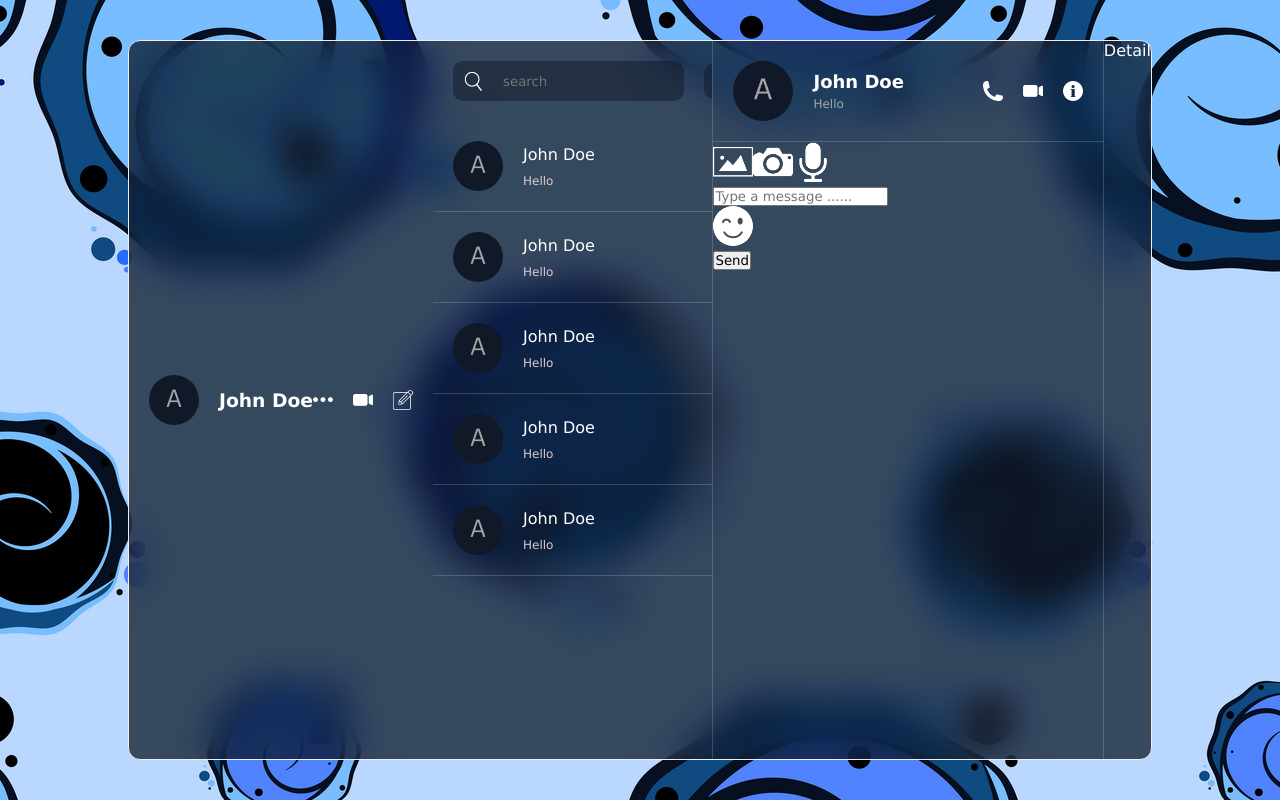
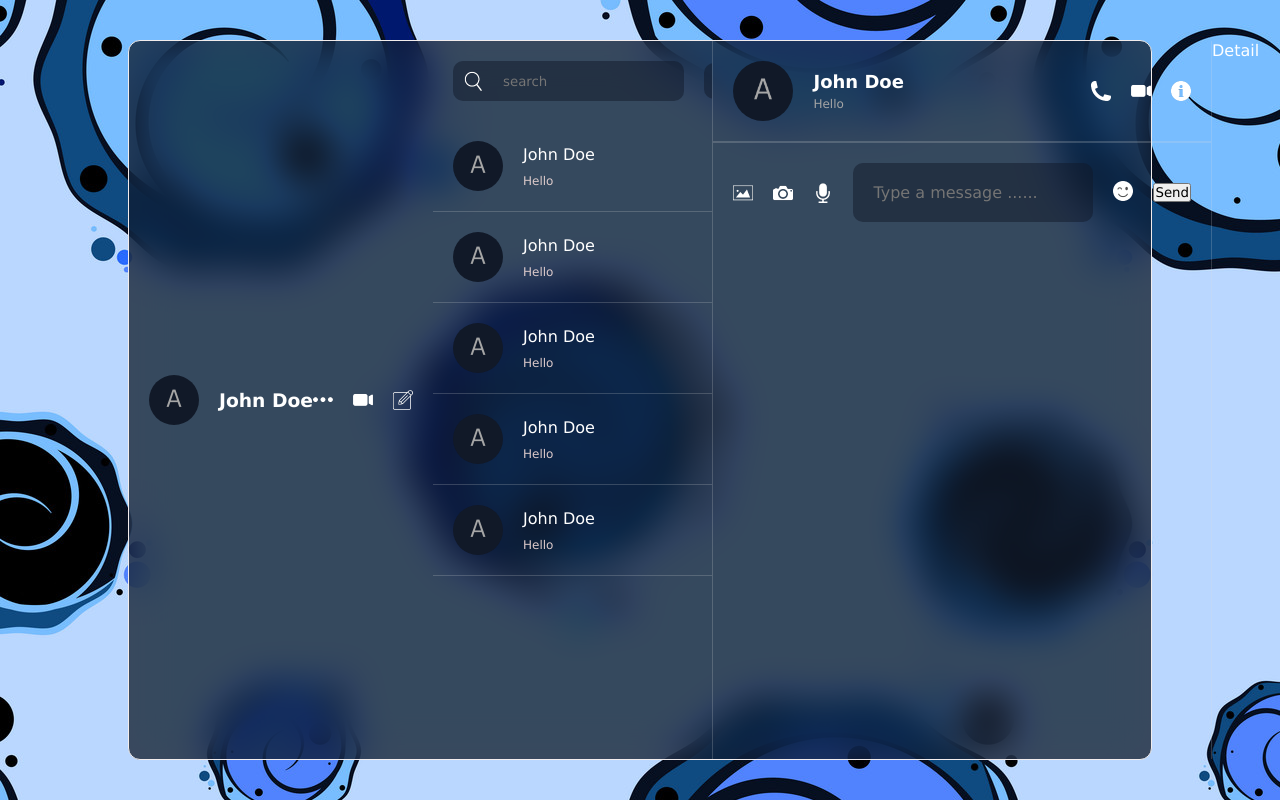
Before and after one commit to HimashaNethmini/RealTime-Chat, a React (Vite) app: page / in a window 1280 px wide. Built offline with nearby package versions, Linux system fonts and the light colour scheme.

Commit message:
add the icons  on bottom

```diff
--- a/src/components/chat/chat.css
+++ b/src/components/chat/chat.css
@@ -52,4 +52,40 @@
       }
 
    }
+
+   .center {}
+
+   .bottom {
+      padding: 20px;
+      display: flex;
+      align-items: center;
+      justify-content: space-between;
+      border-top:1px solid #dddddd35;
+      gap: 20px;
+      margin-top: auto;
+
+      .icons {
+         display: flex;
+         gap: 20px;
+      }
+
+      img {
+         width: 20px;
+         height: 20px;
+         cursor: pointer;
+
+      }
+
+      input {
+         flex: 1;
+         background-color: rgba(17, 25, 40, 0.5);
+         border: none;
+         outline: none;
+         color: white;
+         padding: 20px;
+         border-radius: 10px;
+         font-size: 16px;
+      }
+
+   }
   }
```
